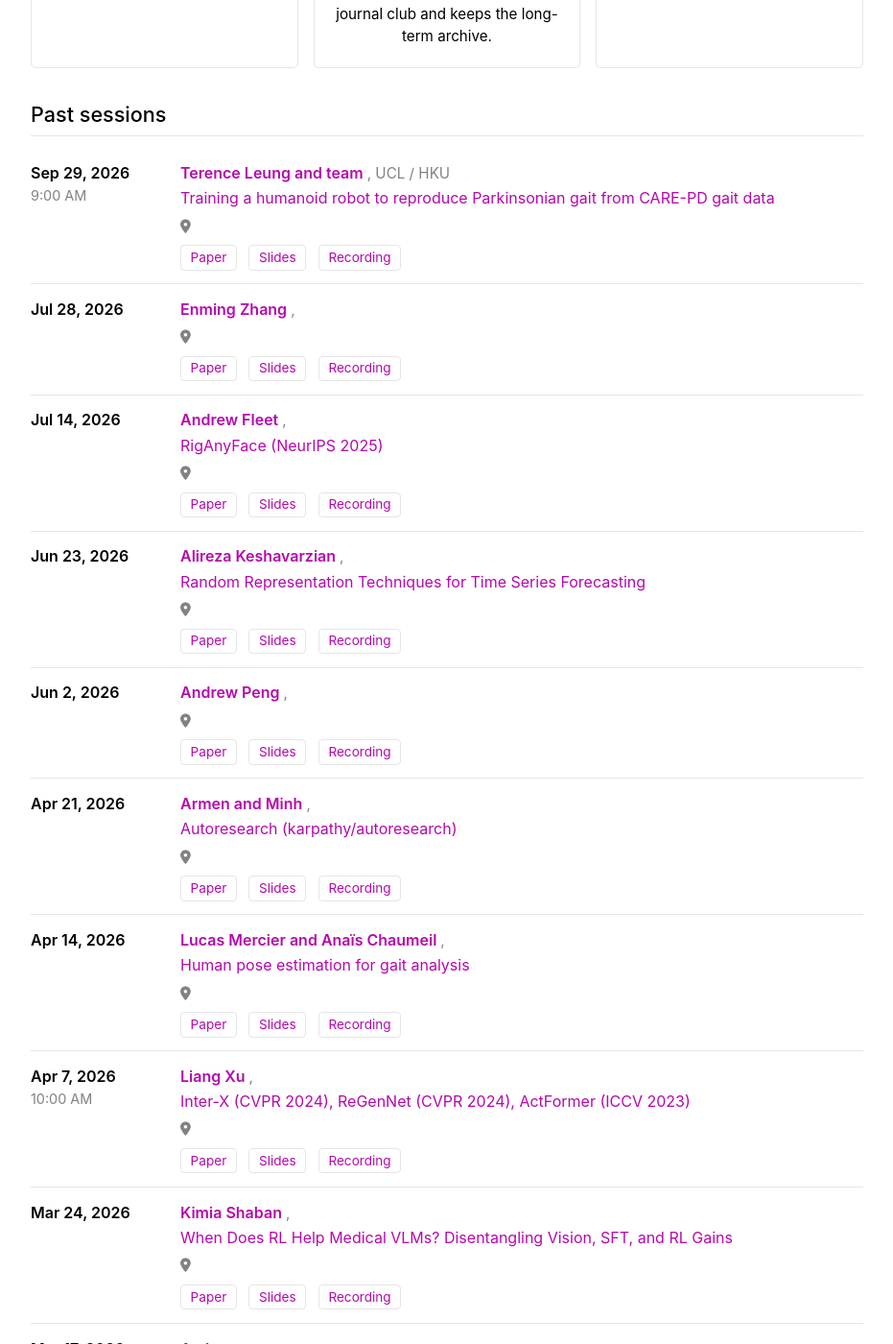
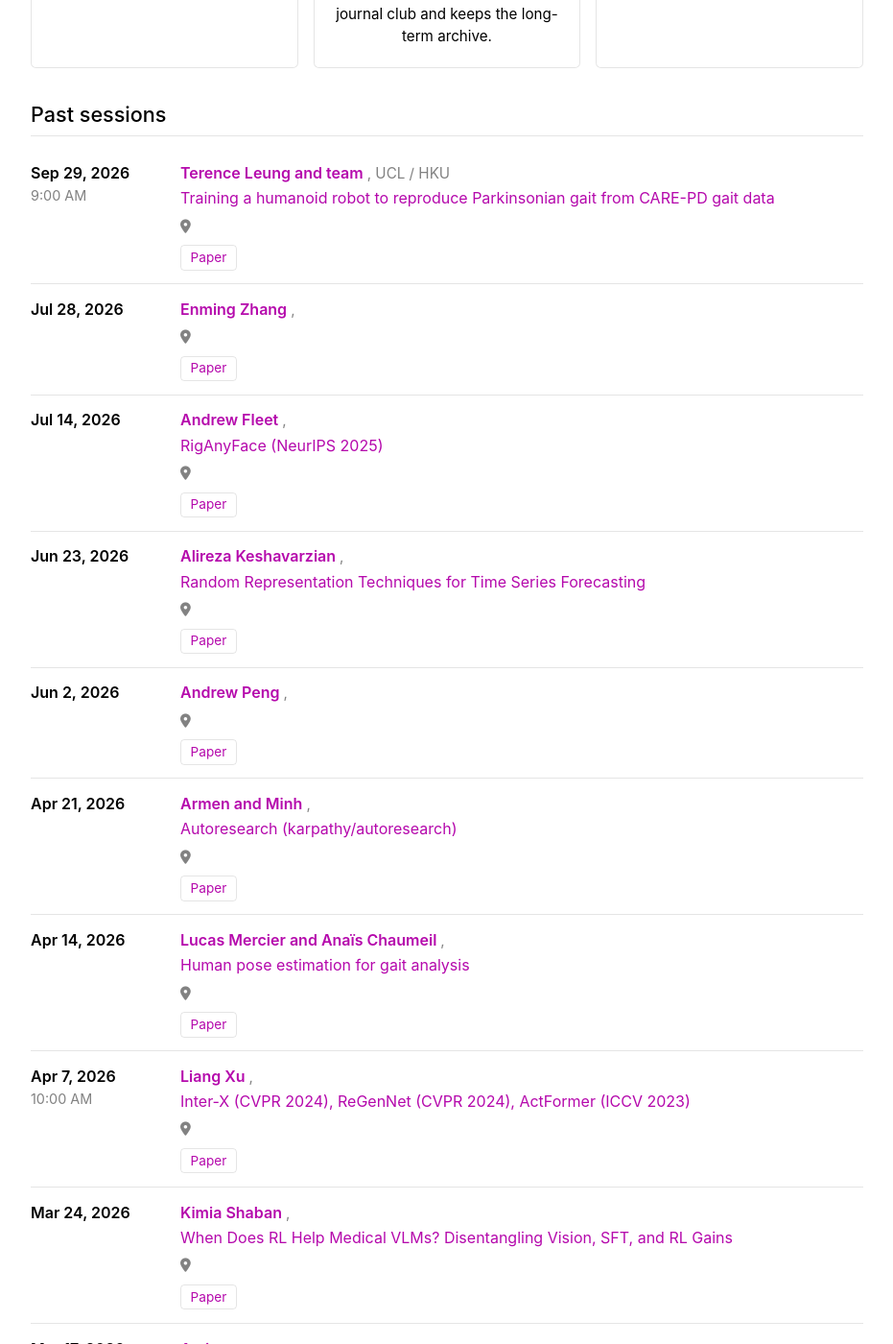
Before and after one commit to TaatiTeam/journal-club, a Jekyll site: the page built from index.html, in a window 1280 px wide and 1400 px high, scrolled down 1021 px. Shown: the whole window at 96% size, without its empty margins (174-1105 px from the left). Built offline with Jekyll 4.4.1, drawn with Linux system fonts in a browser that asks for light colours; some of the changed text lies outside the part shown.

Commit message:
Sessions link to the paper only
Drop the Slides and Recording links, which would not be available for
every session.

Co-Authored-By: Claude Fable 5.1 <noreply@anthropic.com>

```diff
--- a/_data/journal_club.yml
+++ b/_data/journal_club.yml
@@ -83,8 +83,8 @@ organizers:
 #     location: "" # e.g. the room, or "Zoom only"
 upcoming: []
 
-# Past sessions, most recent first. Same fields as `upcoming`, plus optional
-# `slides` and `recording` links. 2025 onward copied from Babak's archive.
+# Past sessions, most recent first. Same fields as `upcoming`. Entries from
+# 2025 onward were copied from the archive on Babak's site.
 past:
   - date: 2026-09-29
     time: "9:00 AM"
--- a/_includes/journal_club_session.liquid
+++ b/_includes/journal_club_session.liquid
@@ -36,18 +36,8 @@
     {% if s.location != blank %}
       <div class="jc-where"><i class="fa-solid fa-location-dot"></i>{{ s.location }}</div>
     {% endif %}
-    {% if s.paper != blank or s.slides != blank or s.recording != blank %}
-      <div class="jc-links">
-        {% if s.paper != blank -%}
-          <a href="{{ s.paper }}">Paper</a>
-        {%- endif %}
-        {% if s.slides != blank -%}
-          <a href="{{ s.slides }}">Slides</a>
-        {%- endif %}
-        {% if s.recording != blank -%}
-          <a href="{{ s.recording }}">Recording</a>
-        {%- endif %}
-      </div>
+    {% if s.paper != blank %}
+      <div class="jc-links"><a href="{{ s.paper }}">Paper</a></div>
     {% endif %}
   </div>
 </div>
```
Also changed, not shown: README.md.
